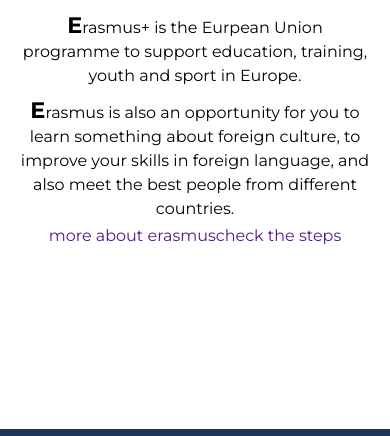
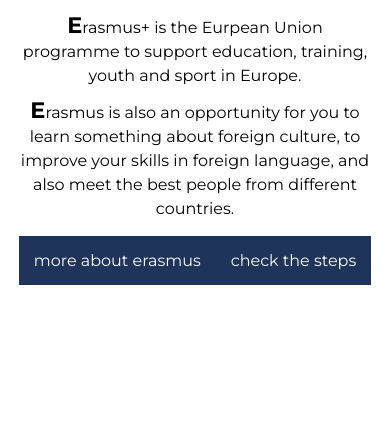
Before and after one commit to luksari/erasmus-tutorial-website, a plain HTML site: page learn_more.html in a window 390 px wide. Shown: the part 184-620 px from the top of the page. Drawn offline with Linux system fonts and the light colour scheme.

Commit message:
fixed style for learn more page

```diff
--- a/learn_more.html
+++ b/learn_more.html
@@ -9,7 +9,7 @@
     crossorigin="anonymous">
   <link href="https://fonts.googleapis.com/css?family=Merriweather:400,900|Montserrat:300,400,700" rel="stylesheet">
   <link rel="stylesheet" href="./style/style.css">
-  <title>Erasmus Tutorial - Contact us</title>
+  <title>Erasmus Tutorial - Learn more</title>
 </head>
 
 <body>
@@ -50,7 +50,7 @@
       </nav>
     </header>
     <section class="content-section content-section--alternative">
-      <h1 class="content-section__heading">Contact us</h1>
+      <h1 class="content-section__heading">Learn more</h1>
       <div class="content-container">
         <p class="content-container__paragraph">
           Erasmus+ is the Eurpean Union programme to support education,
@@ -61,8 +61,8 @@
           foreign culture, to improve your skills in foreign language, and
           also meet the best people from different countries.
         </p>
-        <a href="" class="content-container__link content-container__link--alternative">more about erasmus</a>
-        <a href="" class="content-container__link content-container__link--alternative">check the steps</a>
+        <a href="" class="box-link content-container__link content-container__link--alternative">more about erasmus</a>
+        <a href="" class="box-link content-container__link content-container__link--alternative">check the steps</a>
       </div>
     </section>
     <footer class="footer footer--alternative">
--- a/style/style.css
+++ b/style/style.css
@@ -340,6 +340,11 @@
     background: var(--primary-color);
     color: var(--alternative-color);
   }
+
+  .content-container__link--alternative {
+    background: var(--primary-color);
+    color: var(--alternative-color);
+  }
 }
 
 /* LANDSCAPE MODE SMARTPHONES || LOW RES TABLETS */
```
